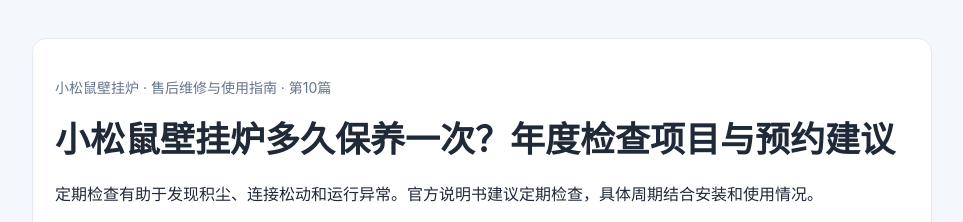
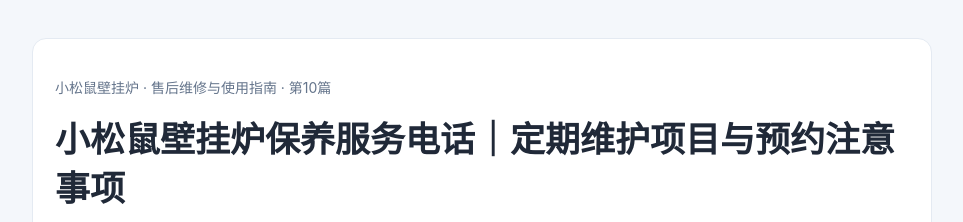
Before and after one commit to yangyangyang960/shouhou, a plain HTML site: page squirrel-maintenance.html in a window 1280 px wide. Shown: the top 222 px of the page, without its empty margins (158-1121 px from the left). Drawn offline with Linux system fonts and the light colour scheme.

Commit message:
SEO优化小松鼠文章标题 10/21

```diff
--- a/squirrel-maintenance.html
+++ b/squirrel-maintenance.html
@@ -1,9 +1,9 @@
 <!doctype html>
 <html lang="zh-CN"><head><meta charset="utf-8"><meta name="viewport" content="width=device-width,initial-scale=1">
-<meta name="description" content="小松鼠壁挂炉定期维护建议、检查项目和服务凭证保存方式。"><meta name="robots" content="index,follow">
-<title>小松鼠壁挂炉多久保养一次？年度检查项目与预约建议</title><link rel="canonical" href="https://yangyangyang960.github.io/shouhou/squirrel-maintenance.html">
+<meta name="description" content="小松鼠壁挂炉保养服务预约、维护检查项目、收费确认和保养记录保存建议。"><meta name="robots" content="index,follow">
+<title>小松鼠壁挂炉保养服务电话｜定期维护项目与预约注意事项</title><link rel="canonical" href="https://yangyangyang960.github.io/shouhou/squirrel-maintenance.html">
 <style>*{box-sizing:border-box}body{margin:0;background:#f4f7fb;color:#202938;font:16px/1.85 -apple-system,BlinkMacSystemFont,"PingFang SC","Microsoft YaHei",sans-serif}.wrap{width:min(900px,calc(100% - 30px));margin:auto;padding:24px 0 48px}header,section,footer{background:#fff;border:1px solid #e4eaf2;border-radius:14px;padding:22px;margin:14px 0}h1{font-size:clamp(25px,5vw,35px);line-height:1.4;margin:8px 0}h2{font-size:21px;margin:0 0 10px}.muted{color:#64748b;font-size:14px}a{color:#075fc7}.notice{background:#fff8e8;padding:12px;border-radius:8px;color:#76551c;font-size:14px}li{margin:7px 0}footer{text-align:center;color:#64748b;font-size:14px}@media(max-width:560px){header,section,footer{padding:17px}}</style></head>
-<body><main class="wrap"><header><p class="muted">小松鼠壁挂炉 · 售后维修与使用指南 · 第10篇</p><h1>小松鼠壁挂炉多久保养一次？年度检查项目与预约建议</h1><p>定期检查有助于发现积尘、连接松动和运行异常。官方说明书建议定期检查，具体周期结合安装和使用情况。</p><p class="notice">联系方式核验提醒：小松鼠品牌官网公开资料列出的全国统一服务热线为400-6685-315。拨打前请再次以品牌官方网站及产品说明书核对。网站咨询电话400-6996-316不是小松鼠品牌官方热线。</p></header>
+<body><main class="wrap"><header><p class="muted">小松鼠壁挂炉 · 售后维修与使用指南 · 第10篇</p><h1>小松鼠壁挂炉保养服务电话｜定期维护项目与预约注意事项</h1><p>定期检查有助于发现积尘、连接松动和运行异常。官方说明书建议定期检查，具体周期结合安装和使用情况。</p><p class="notice">联系方式核验提醒：小松鼠品牌官网公开资料列出的全国统一服务热线为400-6685-315。拨打前请再次以品牌官方网站及产品说明书核对。网站咨询电话400-6996-316不是小松鼠品牌官方热线。</p></header>
 <section><h2>保养应由授权专业人员进行</h2><p>预约时说明设备型号、使用年限、运行频率和既往故障。向服务方确认检查范围是否包括燃烧与排烟安全、设备运行状态、系统水路和必要的清洁维护。要求说明哪些项目属于常规检查、哪些属于额外收费，并保存保养记录。</p></section>
 <section><h2>报修案例分析（模拟情形）</h2><p>模拟情形：设备连续多个采暖季未检查。预约时先询问服务方是否具备对应机型经验，并要求保养后提供检查项目与异常情况记录。</p><p class="muted">说明：本段为帮助读者理解报修沟通的模拟情形，不是已核实的真实客户维修记录。实际故障原因、配件和费用须由专业人员现场检查后确认。</p></section>
 <section><h2>联系维修服务前的核对清单</h2><ul><li>拍摄机身外部铭牌，记录完整型号。</li><li>记录故障代码、发生时间、运行模式和异常表现。</li><li>核实接听方的单位名称、服务区域及品牌授权情况。</li><li>询问上门检测费、人工费、配件费和维修后保修约定。</li><li>要求先检测、说明原因并报价，确认后再施工。</li></ul></section>
```
